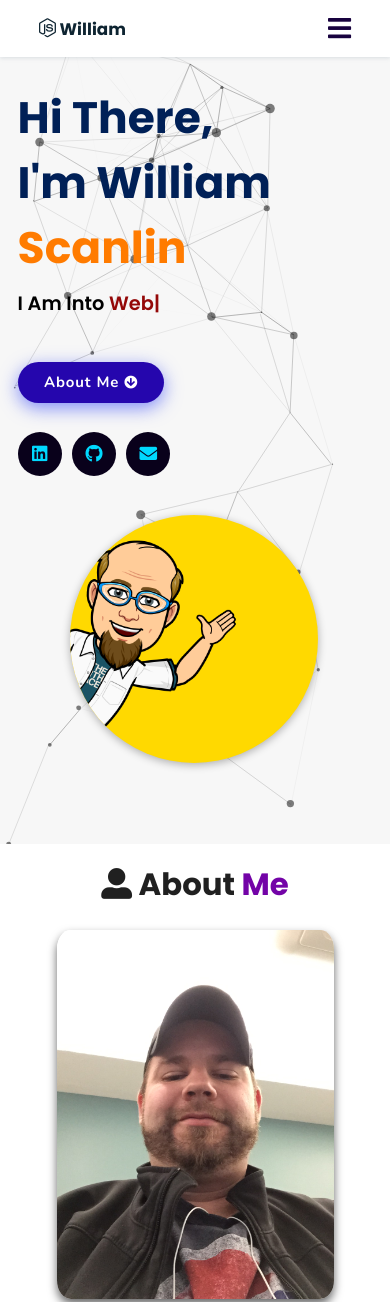
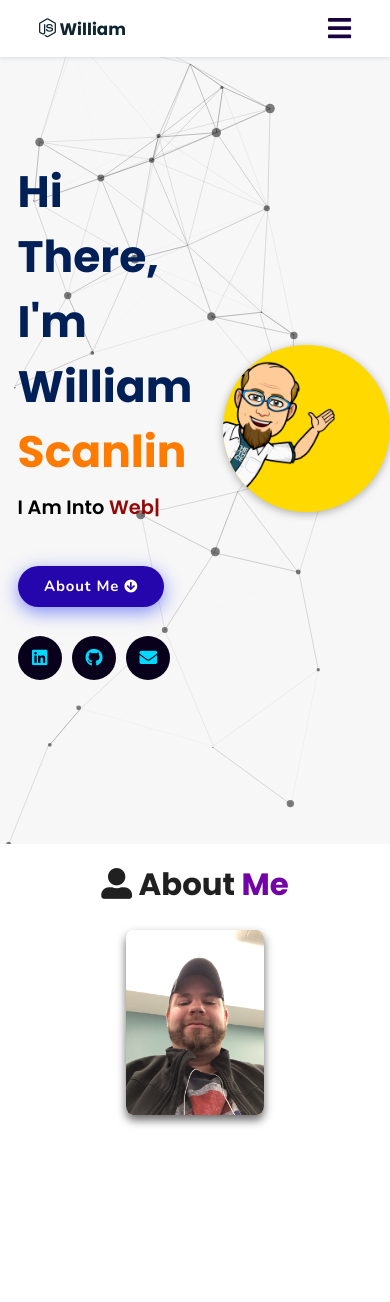
Before and after one commit to williamscanlin/williamscanlin.github.io, a website: page index.html in a window 390 px wide. Shown: the top 1302 px of the page. Drawn offline with nearby package versions, Linux system fonts and the light colour scheme; no server answers.

Commit message:
fix sizes

```diff
--- a/assets/css/style.css
+++ b/assets/css/style.css
@@ -332,8 +332,15 @@ header .navbar ul li a:hover {
   .socials {
     margin-top: 12rem;
   }
+  .home .content {
+    flex: 1 1 15px; /* Change the size to 5rem for smaller screens */
+  }
+
   .home .image img {
+    width: 65%; /* Adjust the width as needed for smaller screens */
+    margin-left: -20rem; /* Adjust the margin as needed for smaller screens */
     margin-top: -12rem;
+    margin-right: 10px;
   }
   .home .content p {
     font-size: 2.2rem;
@@ -344,6 +351,26 @@ header .navbar ul li a:hover {
 }
 /* hero media queries ends*/
 /* hero section end */
+
+
+
+@media screen and (max-width: 768px) {
+  .home .image {
+    flex: 1 1 13rem; /* Change the size to 5rem for smaller screens */
+  }
+
+  .home .image img {
+    width: 100%; /* Adjust the width as needed for smaller screens */
+    margin-left: 2rem;
+    margin-top: 2rem;
+    margin-right: 10px; /* Adjust the margin as needed for smaller screens */
+  }
+}
+
+
+
+
+
 
 /* about section starts */
 .about {
@@ -358,7 +385,7 @@ header .navbar ul li a:hover {
 }
 .about .row .image {
   text-align: center;
-  flex: 1 1 35rem;
+  flex: 1 1 3rem;
 }
 .about .row .image img {
   margin: 4rem;
@@ -442,7 +469,7 @@ header .navbar ul li a:hover {
   }
   .about .row .image img {
     margin: 0 auto;
-    width: 80%;
+    width: 40%;
     mix-blend-mode: normal;
   }
   .about .row {
```
